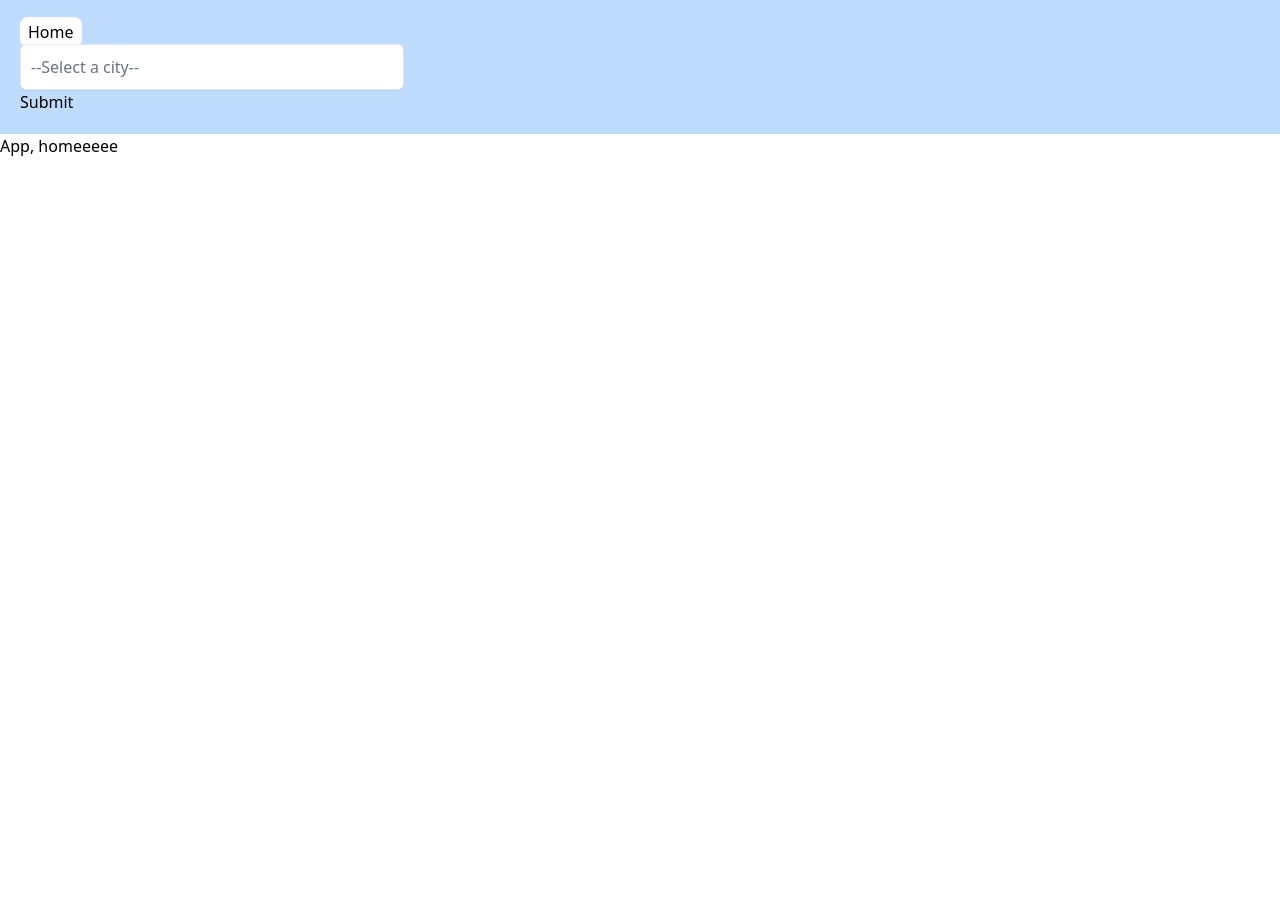
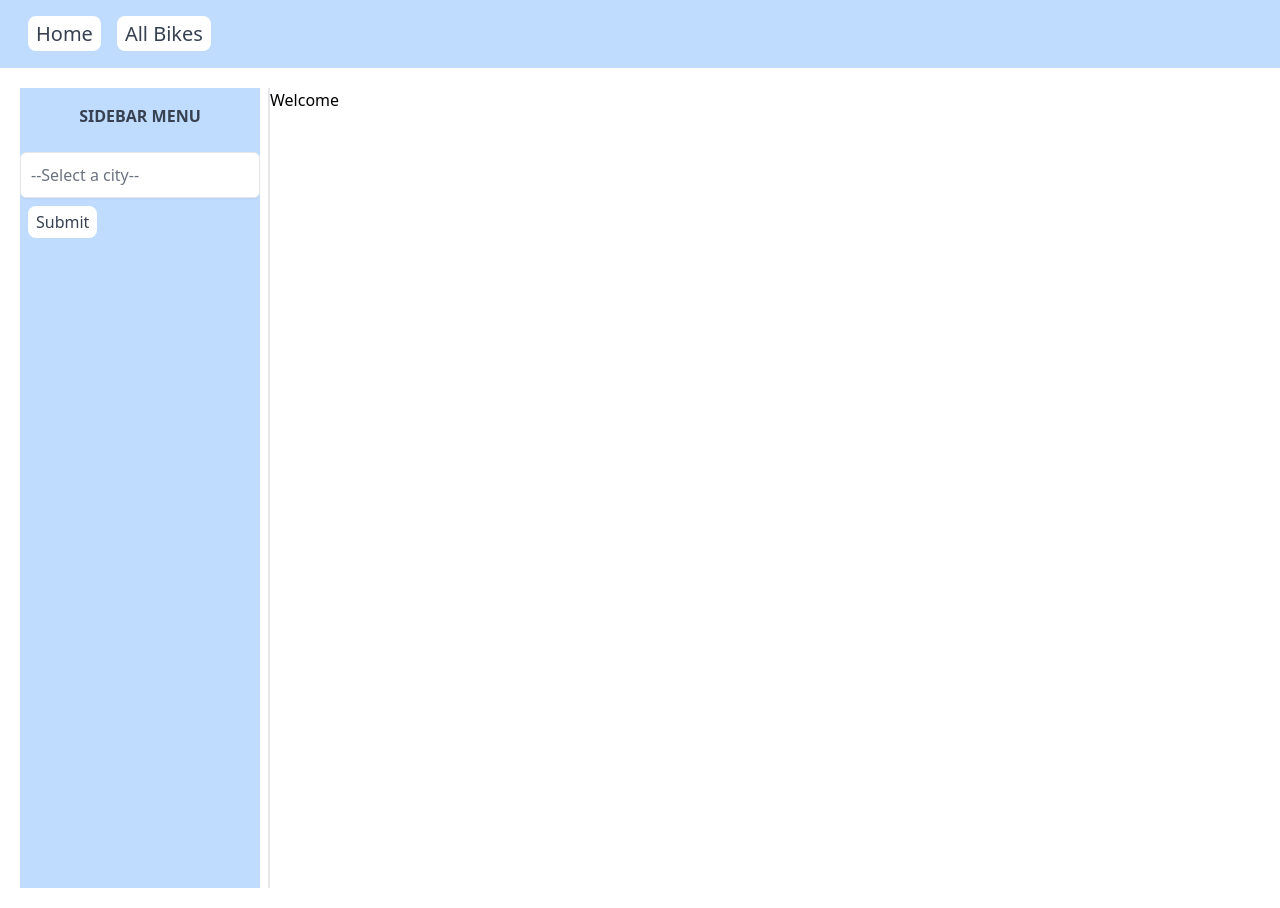
Before and after one commit to milaoktay/bike-rental, a Next.js app: page / in a window 1280 px wide. Before the commit the page ends 800 px from the top, so only its background shows below. Built offline with nearby package versions, Linux system fonts and the light colour scheme.

Commit message:
Style updated

```diff
--- a/app/Header.tsx
+++ b/app/Header.tsx
@@ -5,10 +5,18 @@ import SelectLocation from "./SelectLocation";
 const Header = () => {
   return (
     <header className="p-5 bg-blue-200">
-      <Link href="/" className="px-2 py-1 bg-white rounded-lg">
+      <Link
+        href="/"
+        className="m-2 px-2 py-1 bg-white rounded-lg text-gray-700 font-medium text-xl"
+      >
         Home
       </Link>
-      <SelectLocation />
+      <Link
+        href="products"
+        className="m-2 px-2 py-1 bg-white text-gray-700 rounded-lg font-medium text-xl"
+      >
+        All Bikes
+      </Link>
     </header>
   );
 };
--- a/app/SelectLocation.tsx
+++ b/app/SelectLocation.tsx
@@ -15,7 +15,7 @@ function SelectLocation() {
 
   return (
     <form onSubmit={handleLocationSelection}>
-      <div className="relative w-full lg:max-w-sm">
+      <div className="mt-2 ">
         <select
           onChange={(e) => {
             setSelection(e.target.value);
@@ -26,7 +26,12 @@ function SelectLocation() {
           <option>Hamburg</option>
           <option>Berlin</option>
         </select>
-        <button type="submit">Submit</button>
+        <button
+          type="submit"
+          className="m-2 px-2 py-1 bg-white text-gray-700 rounded-lg font-medium"
+        >
+          Submit
+        </button>
       </div>
     </form>
   );
--- /dev/null
+++ b/app/Sidebar.tsx
@@ -0,0 +1,20 @@
+import React from "react";
+import SelectLocation from "./SelectLocation";
+
+const Sidebar = () => {
+  return (
+    <div className="min-h-screen flex flex-col">
+      <header className="bg-blue-200 sticky top-0 h-14 flex justify-center items-center font-semibold uppercase text-gray-700">
+        sidebar menu
+      </header>
+      <div className="flex flex-col md:flex-row flex-1">
+        <aside className="bg-blue-200 w-full md:w-60">
+          <SelectLocation />
+        </aside>
+        <main className=""></main>
+      </div>
+    </div>
+  );
+};
+
+export default Sidebar;
--- a/app/[city]/page.tsx
+++ b/app/[city]/page.tsx
@@ -2,7 +2,6 @@ import React from "react";
 import { CityFilterProps, Product } from "../../typings";
 import { supabase } from "../../utils/supabase";
 import ProductCard from "../products/ProductCard";
-import Link from "next/link";
 
 const fetchProducts = async () => {
   const res = await supabase.from("bikes").select();
--- a/app/head.tsx
+++ b/app/head.tsx
@@ -1,9 +1,9 @@
 export default function Head() {
   return (
     <>
-      <title></title>
+      <title>Rent A Bike</title>
       <meta content="width=device-width, initial-scale=1" name="viewport" />
       <link rel="icon" href="/favicon.ico" />
     </>
-  )
+  );
 }
--- a/app/layout.tsx
+++ b/app/layout.tsx
@@ -1,5 +1,6 @@
 import "../styles/globals.css";
 import Header from "./Header";
+import Sidebar from "./Sidebar";
 
 export default function RootLayout({
   children,
@@ -11,7 +12,10 @@ export default function RootLayout({
       <head />
       <body>
         <Header />
-        {children}
+        <div className="flex space-x-2 divide-x-2 p-5">
+          <Sidebar />
+          {children}
+        </div>
       </body>
     </html>
   );
--- a/app/page.tsx
+++ b/app/page.tsx
@@ -1,7 +1,7 @@
 import React from "react";
 
 const App = () => {
-  return <div>App, homeeeee</div>;
+  return <div>Welcome</div>;
 };
 
 export default App;
--- a/package.json
+++ b/package.json
@@ -10,7 +10,8 @@
     "encoding": "^0.1.13",
     "next": "latest",
     "react": "18.2.0",
-    "react-dom": "18.2.0"
+    "react-dom": "18.2.0",
+    "vercel": "^28.8.0"
   },
   "devDependencies": {
     "@types/node": "18.11.3",
```
Also changed, not shown: 1 other file (tests, documents, lock files or other folders).
